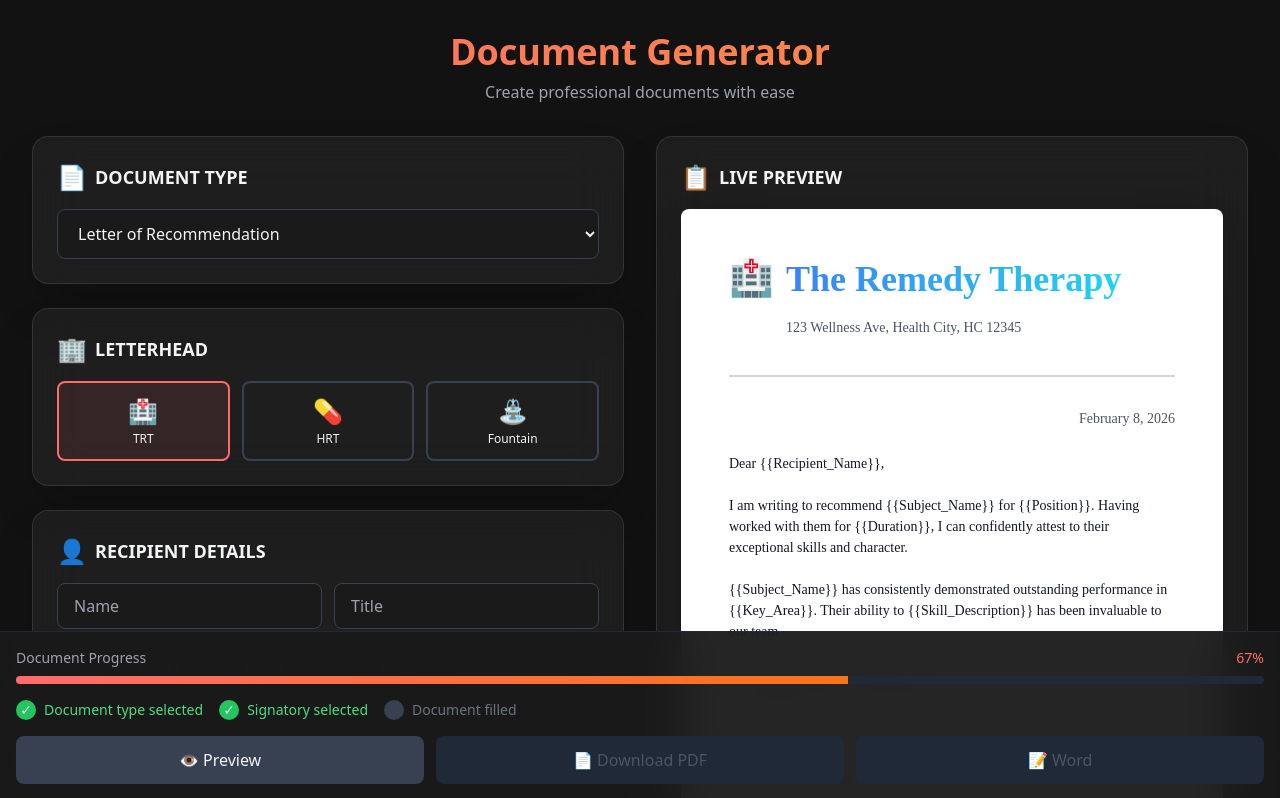
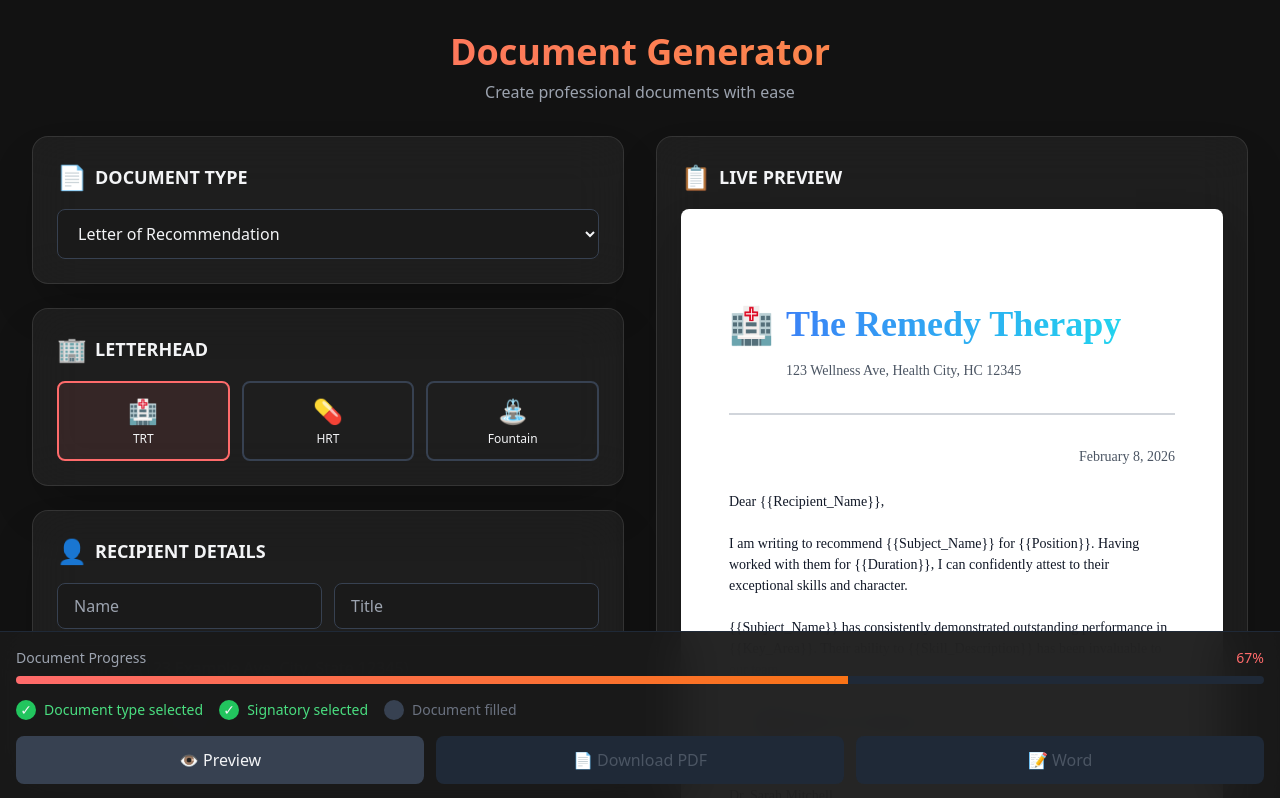
Before and after one commit to draphael123/docusign-template-generator, a Next.js app: page / in a window 1280 px wide. Shown: the top 798 px of the page. Built offline with nearby package versions, Linux system fonts and the light colour scheme.

Commit message:
Fix letterhead clipping issue with increased top padding

```diff
--- a/app/page.js
+++ b/app/page.js
@@ -703,17 +703,19 @@ const DocumentPreview = React.forwardRef(({
       </h2>
 
       {/* A4 Paper Simulation */}
-      <div className="bg-white text-gray-900 rounded-lg shadow-2xl overflow-hidden">
+      <div className="bg-white text-gray-900 rounded-lg shadow-2xl" style={{ overflow: 'hidden' }}>
         <div
           ref={ref}
-          className="p-12 min-h-[29.7cm] relative"
+          className="px-12 pt-20 pb-12 min-h-[29.7cm] relative"
           style={{
-            fontFamily: "'Libre Baskerville', serif"
+            fontFamily: "'Libre Baskerville', serif",
+            paddingTop: '5rem',
+            marginTop: '0'
           }}
         >
           {/* Letterhead */}
           {letterhead && (
-            <div className="mb-8 pb-6 border-b-2 border-gray-300" style={{ minHeight: '120px' }}>
+            <div className="mb-8 pb-6 border-b-2 border-gray-300" style={{ minHeight: '120px', paddingTop: '1rem', marginTop: '0' }}>
               <div className="flex items-start gap-3 mb-2">
                 <span className="text-4xl flex-shrink-0" style={{ lineHeight: '1.2' }}>
                   {letterhead.logo || '🏢'}
@@ -740,7 +742,8 @@ const DocumentPreview = React.forwardRef(({
                         ? '#14b8a6'
                         : '#6b7280',
                       display: 'inline-block',
-                      wordBreak: 'break-word'
+                      wordBreak: 'break-word',
+                      lineHeight: '1.1'
                     }}
                   >
                     {letterhead.name || 'Company Name'}
```
